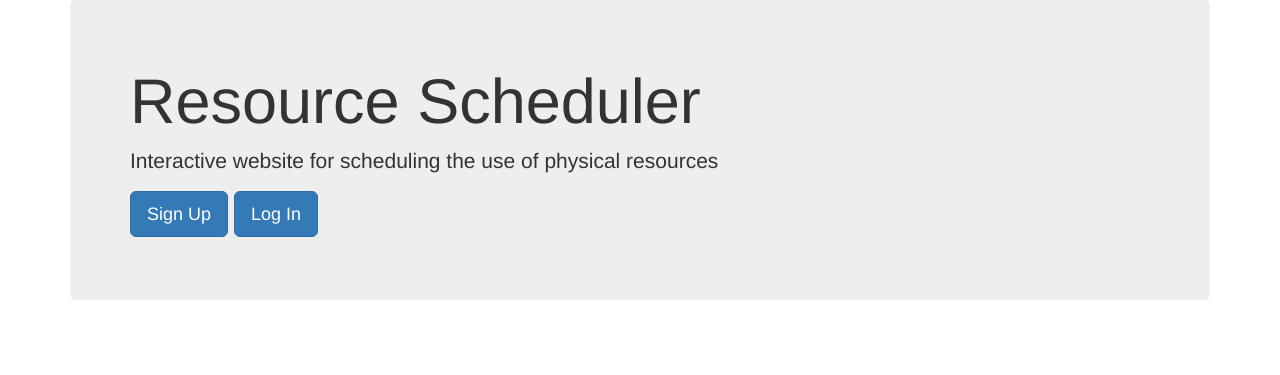
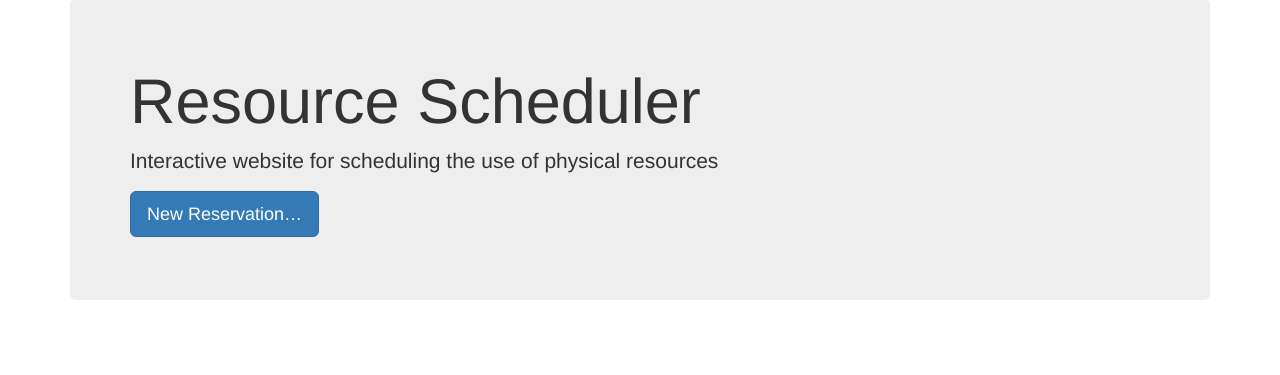
Before and after one commit to simon-andrews/django-resource-scheduler, a Django app: template resource_scheduler/templates/index.html in a window 1280 px wide. Shown: the part 73-448 px from the top of the page. Run offline with Django 3.2, Linux system fonts and the light colour scheme; the template is opened without the code that fills it, so the values that code supplies are empty; some libraries are stand-ins or nearby versions.

Commit message:
Update buttons on index.html
User management is not the job of this app

```diff
--- a/resource_scheduler/templates/index.html
+++ b/resource_scheduler/templates/index.html
@@ -4,8 +4,7 @@
 	<h1>Resource Scheduler</h1>
 	<p>Interactive website for scheduling the use of physical resources</p>
 	<p>
-		<a class="btn btn-primary btn-lg" href="#" role="button">Sign Up</a>
-		<a class="btn btn-primary btn-lg" href="#" role="button">Log In</a>
+		<a class="btn btn-primary btn-lg" href="#" role="button">New Reservation…</a>
 	</p>
 </div>
 {% endblock %}
```
